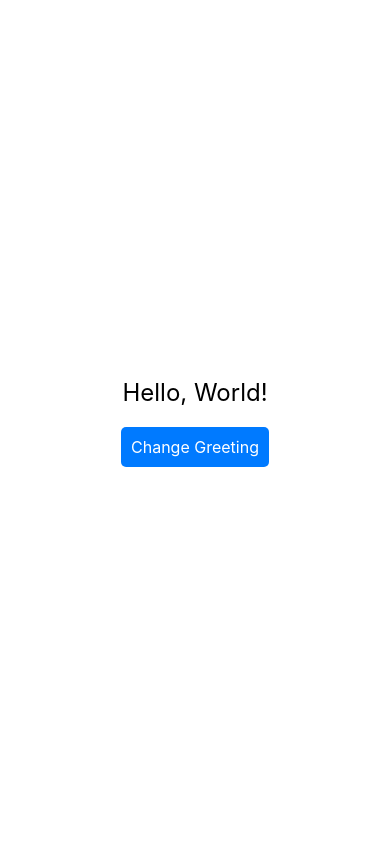
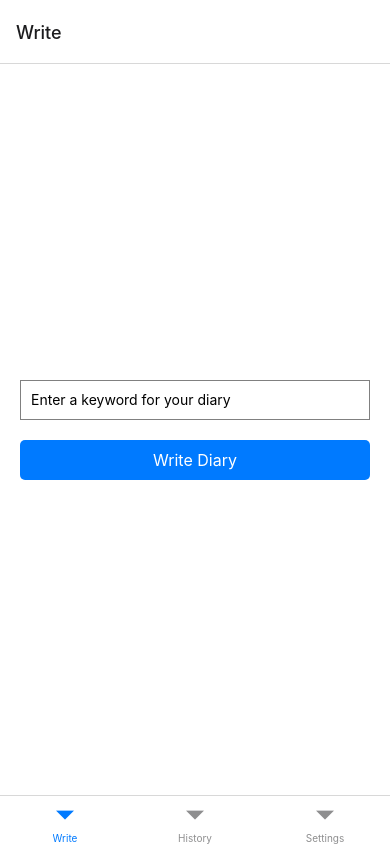
Before and after one commit to skyc5423/DiaryApp, a React Native app: screen /Write in a window 390 px wide. Built offline with nearby package versions, Linux system fonts and the light colour scheme.

Commit message:
added subpages and diary writing page base

```diff
--- a/App.js
+++ b/App.js
@@ -1,41 +1,20 @@
-import React, { useState } from "react";
-import { StyleSheet, Text, View, TouchableOpacity } from "react-native";
+import React from "react";
+import { NavigationContainer } from "@react-navigation/native";
+import { createBottomTabNavigator } from "@react-navigation/bottom-tabs";
+import WriteDiaryScreen from "./screens/WriteDiaryScreen";
+import HistoryScreen from "./screens/HistoryScreen";
+import SettingsScreen from "./screens/SettingsScreen";
+
+const Tab = createBottomTabNavigator();
 
 export default function App() {
-  const [greeting, setGreeting] = useState("Hello, World!");
-
-  const changeGreeting = () => {
-    setGreeting("Hello, React Native!");
-  };
-
   return (
-    <View style={styles.container}>
-      <Text style={styles.text}>{greeting}</Text>
-      <TouchableOpacity style={styles.button} onPress={changeGreeting}>
-        <Text style={styles.buttonText}>Change Greeting</Text>
-      </TouchableOpacity>
-    </View>
+    <NavigationContainer>
+      <Tab.Navigator>
+        <Tab.Screen name="Write" component={WriteDiaryScreen} />
+        <Tab.Screen name="History" component={HistoryScreen} />
+        <Tab.Screen name="Settings" component={SettingsScreen} />
+      </Tab.Navigator>
+    </NavigationContainer>
   );
 }
-
-const styles = StyleSheet.create({
-  container: {
-    flex: 1,
-    backgroundColor: "#fff",
-    alignItems: "center",
-    justifyContent: "center",
-  },
-  text: {
-    fontSize: 24,
-    marginBottom: 20,
-  },
-  button: {
-    backgroundColor: "#007AFF",
-    padding: 10,
-    borderRadius: 5,
-  },
-  buttonText: {
-    color: "#fff",
-    fontSize: 16,
-  },
-});
--- a/package.json
+++ b/package.json
@@ -9,10 +9,14 @@
     "web": "expo start --web"
   },
   "dependencies": {
+    "@react-navigation/bottom-tabs": "^6.6.0",
+    "@react-navigation/native": "^6.1.17",
     "expo": "~51.0.18",
     "expo-status-bar": "~1.12.1",
     "react": "18.2.0",
-    "react-native": "0.74.3"
+    "react-native": "0.74.3",
+    "react-native-safe-area-context": "4.10.1",
+    "react-native-screens": "3.31.1"
   },
   "devDependencies": {
     "@babel/core": "^7.20.0"
--- /dev/null
+++ b/screens/HistoryScreen.js
@@ -0,0 +1,10 @@
+import React from "react";
+import { View, Text } from "react-native";
+
+export default function HistoryScreen() {
+  return (
+    <View style={{ flex: 1, justifyContent: "center", alignItems: "center" }}>
+      <Text>History Screen</Text>
+    </View>
+  );
+}
--- /dev/null
+++ b/screens/SettingsScreen.js
@@ -0,0 +1,10 @@
+import React from "react";
+import { View, Text } from "react-native";
+
+export default function SettingsScreen() {
+  return (
+    <View style={{ flex: 1, justifyContent: "center", alignItems: "center" }}>
+      <Text>Settings Screen</Text>
+    </View>
+  );
+}
--- /dev/null
+++ b/screens/WriteDiaryScreen.js
@@ -0,0 +1,120 @@
+import React, { useState } from "react";
+import {
+  StyleSheet,
+  View,
+  TextInput,
+  TouchableOpacity,
+  Text,
+  Image,
+  ActivityIndicator,
+} from "react-native";
+
+export default function WriteDiaryScreen() {
+  const [keyword, setKeyword] = useState("");
+  const [diaryEntry, setDiaryEntry] = useState("");
+  const [celebrationImage, setCelebrationImage] = useState(null);
+  const [isLoading, setIsLoading] = useState(false);
+
+  const handleSubmit = async () => {
+    if (keyword.trim() === "") {
+      alert("Please enter a keyword for your diary.");
+      return;
+    }
+
+    setIsLoading(true);
+
+    // Simulating API call with a delay
+    setTimeout(() => {
+      // TODO: Replace with actual API call
+      setDiaryEntry(`Today was a great day! I felt ${keyword}.`);
+      setCelebrationImage("https://via.placeholder.com/150");
+      setIsLoading(false);
+    }, 2000); // 2-second delay to simulate API call
+  };
+
+  const resetEntry = () => {
+    setKeyword("");
+    setDiaryEntry("");
+    setCelebrationImage(null);
+  };
+
+  if (isLoading) {
+    return (
+      <View style={styles.container}>
+        <ActivityIndicator size="large" color="#007AFF" />
+        <Text style={styles.loadingText}>Creating your diary entry...</Text>
+      </View>
+    );
+  }
+
+  if (diaryEntry) {
+    return (
+      <View style={styles.container}>
+        <Text style={styles.diaryText}>{diaryEntry}</Text>
+        {celebrationImage && (
+          <Image source={{ uri: celebrationImage }} style={styles.image} />
+        )}
+        <TouchableOpacity style={styles.button} onPress={resetEntry}>
+          <Text style={styles.buttonText}>Write Another Entry</Text>
+        </TouchableOpacity>
+      </View>
+    );
+  }
+
+  return (
+    <View style={styles.container}>
+      <TextInput
+        style={styles.input}
+        onChangeText={setKeyword}
+        value={keyword}
+        placeholder="Enter a keyword for your diary"
+      />
+      <TouchableOpacity style={styles.button} onPress={handleSubmit}>
+        <Text style={styles.buttonText}>Write Diary</Text>
+      </TouchableOpacity>
+    </View>
+  );
+}
+
+const styles = StyleSheet.create({
+  container: {
+    flex: 1,
+    padding: 20,
+    backgroundColor: "#fff",
+    justifyContent: "center",
+  },
+  input: {
+    height: 40,
+    borderColor: "gray",
+    borderWidth: 1,
+    marginBottom: 20,
+    paddingHorizontal: 10,
+  },
+  button: {
+    backgroundColor: "#007AFF",
+    padding: 10,
+    borderRadius: 5,
+    alignItems: "center",
+  },
+  buttonText: {
+    color: "#fff",
+    fontSize: 16,
+  },
+  diaryText: {
+    fontSize: 18,
+    marginBottom: 20,
+    lineHeight: 24,
+  },
+  image: {
+    width: 150,
+    height: 150,
+    resizeMode: "cover",
+    alignSelf: "center",
+    marginBottom: 20,
+  },
+  loadingText: {
+    marginTop: 20,
+    fontSize: 16,
+    textAlign: "center",
+  },
+});
```
Also changed, not shown: 1 other file (tests, documents, lock files or other folders).
